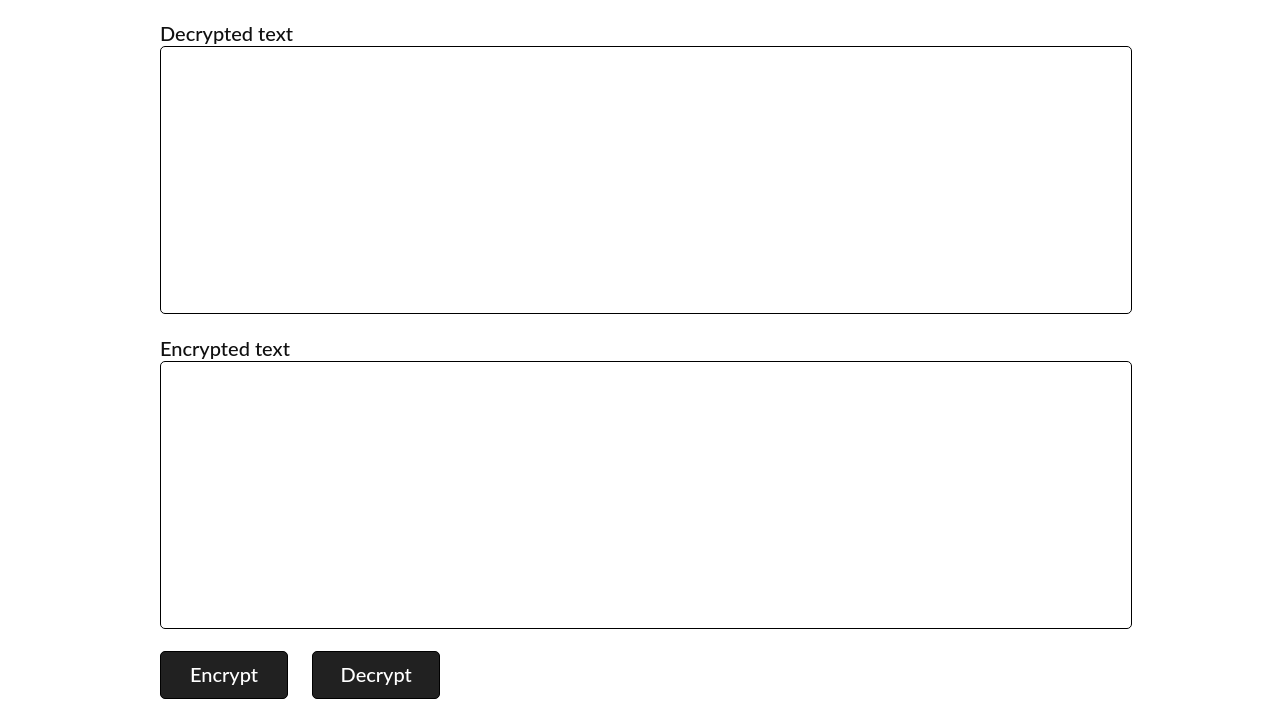
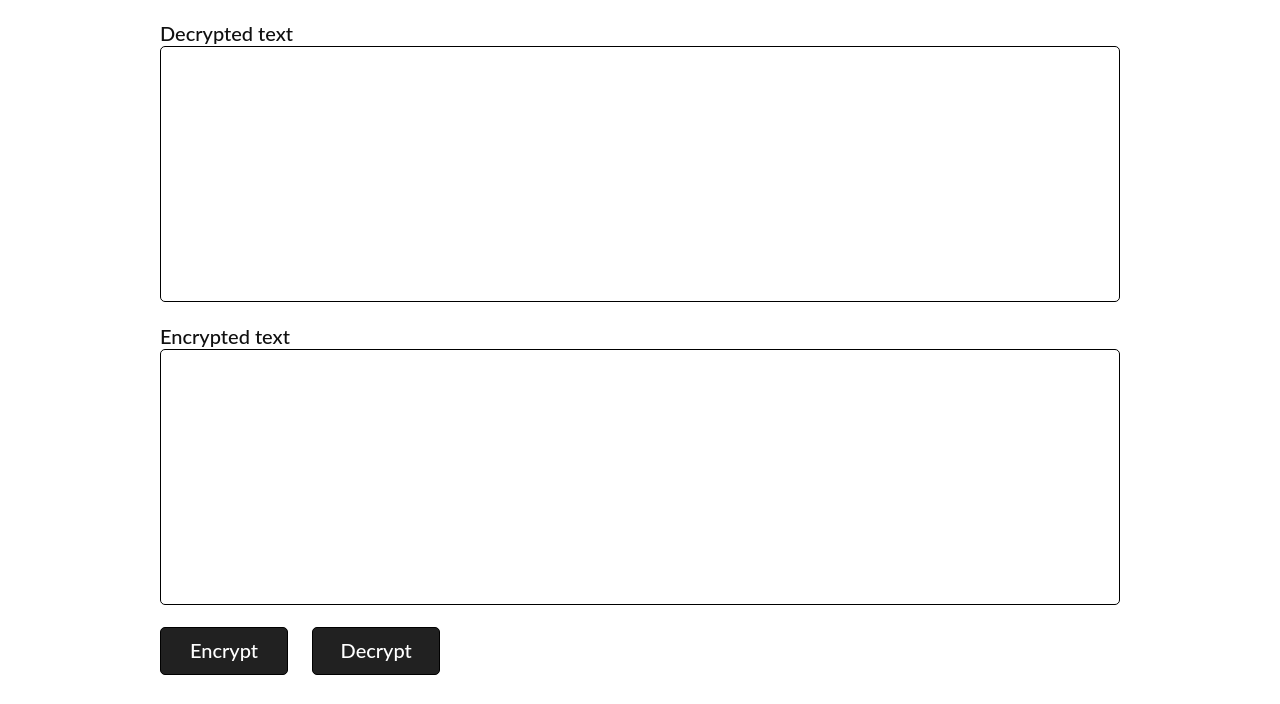
Before and after one commit to aesteras/webcrypto, a plain HTML site: page static/index.html in a window 1280 px wide. Shown: the part 112-816 px from the top of the page. Drawn offline with Linux system fonts and the light colour scheme.

Commit message:
fix: overflow

```diff
--- a/static/style.css
+++ b/static/style.css
@@ -2,7 +2,8 @@
   --ff: 'Lato', 'Roboto', Arial, sans-serif;
   --bd: 1px solid black;
   --br: 5px;
-  --pd: 5px 0px;
+  --pd: 10px;
+  --vpd: 5px 0px;
   --fwl: 300;
   --fwn: 500;
   --fwb: 700;
@@ -38,6 +39,10 @@ h1 {
   line-height: var(--lhb);
 }
 
+form {
+  width: 100%;
+}
+
 label {
   font-weight: var(--fwn);
   font-size: var(--fsn);
@@ -45,13 +50,14 @@ label {
 }
 
 textarea, textarea:disabled {
+  box-sizing: border-box;
   background-color: white;
   width: 100%;
   height: 256px;
   resize: none;
   border: var(--bd);
   border-radius: var(--br);
-  padding: var(--br);
+  padding: var(--pd);
   font-family: var(--ff);
   font-weight: var(--fwl);
   font-size: var(--fsl);
@@ -61,7 +67,7 @@ textarea, textarea:disabled {
 .btn {
   height: 48px;
   width: 128px;
-  padding: var(--br);
+  padding: var(--pd);
   font-family: var(--ff);
   border: var(--bd);
   border-radius: var(--br);
@@ -80,7 +86,7 @@ textarea, textarea:disabled {
 .center {
   max-width: 960px;
   margin: 0 auto;
-  padding: var(--pd);
+  padding: var(--vpd);
 }
 
 .hspacer {
```
